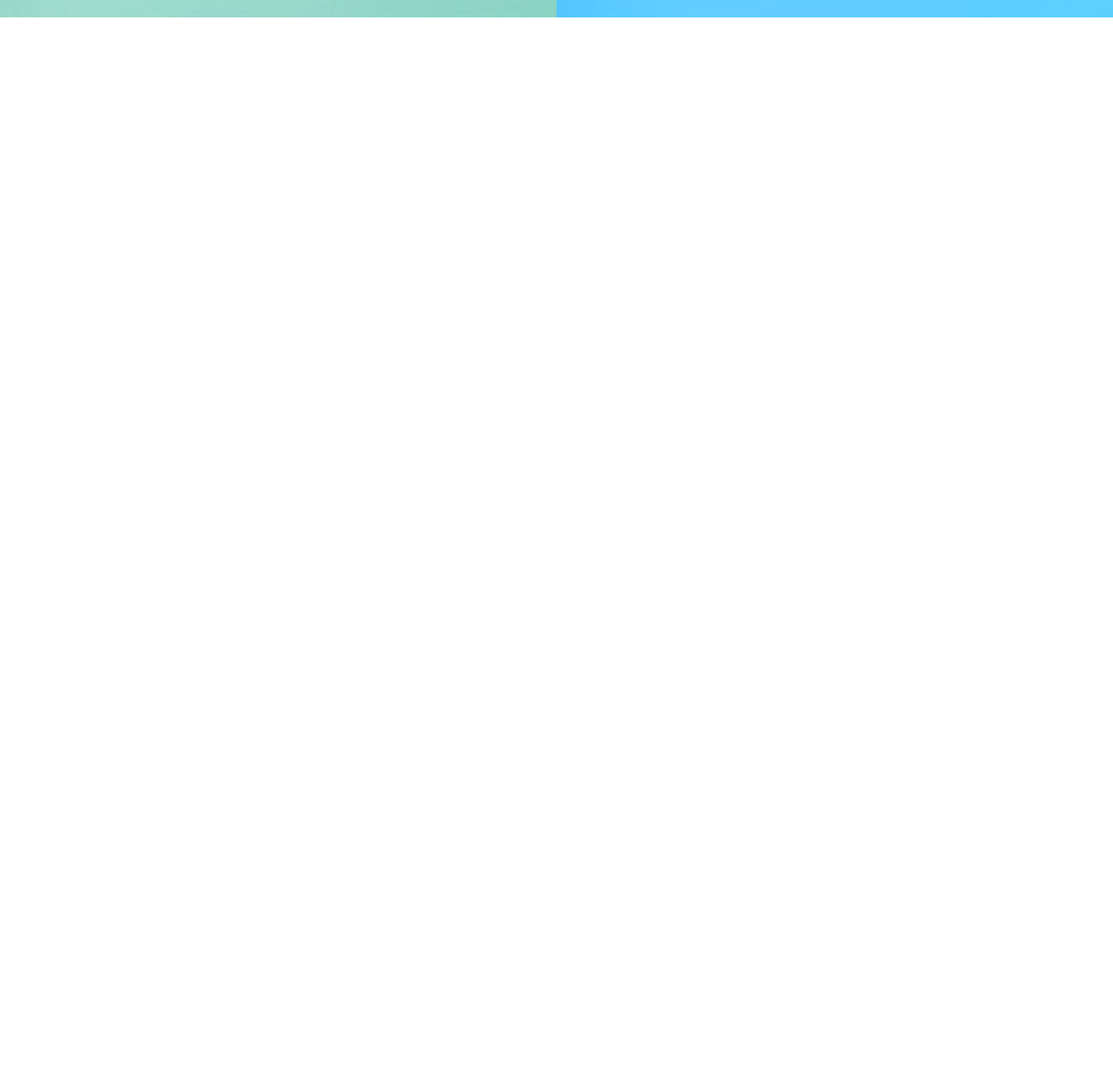
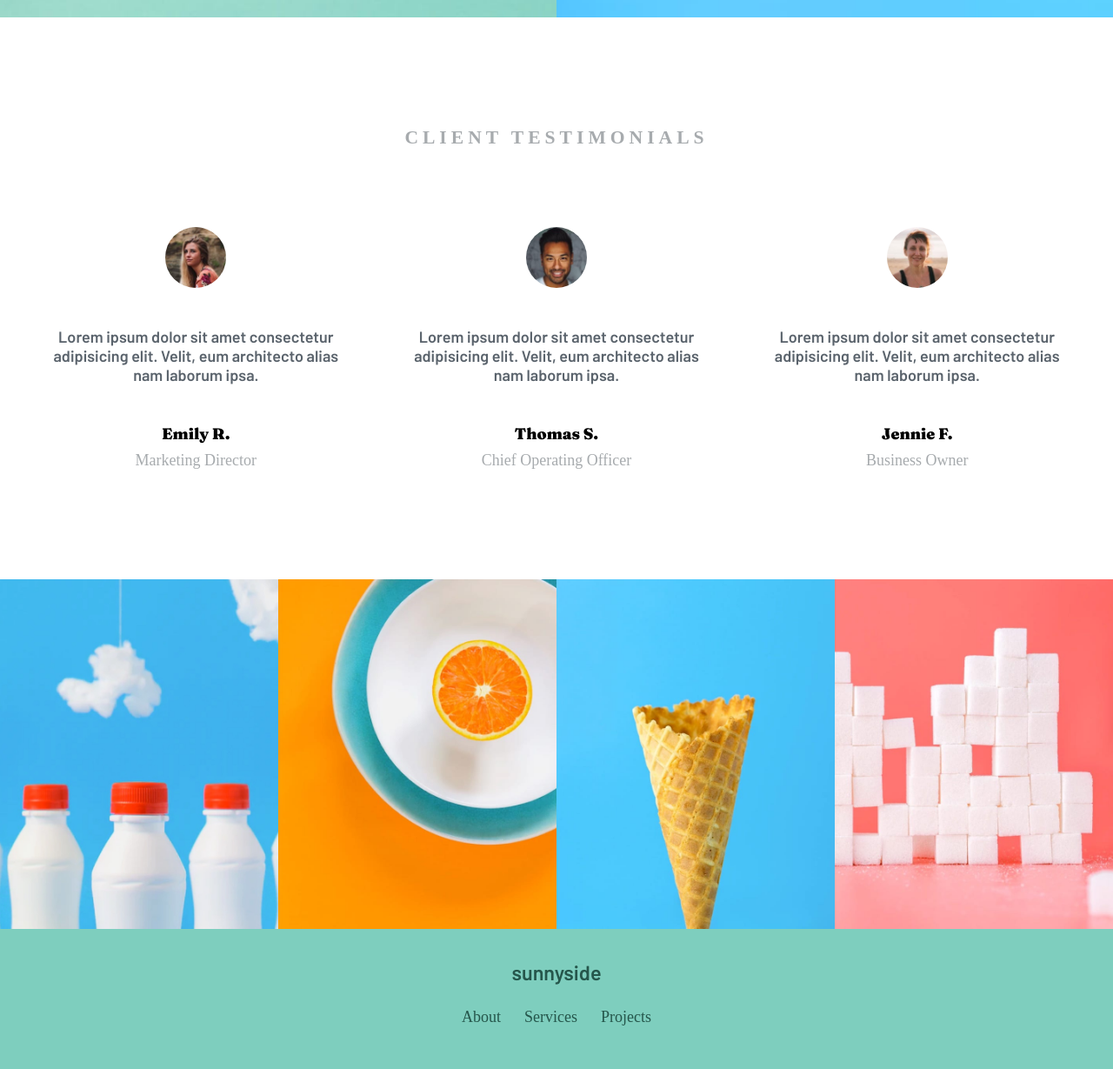
Before and after one commit to fcbvttn123/css-sunnyside-agency-landing-page, a plain HTML site: page index.html in a window 1280 px wide. Shown: the part 2537-3766 px from the top of the page at 87% size. Before the commit the page ends 2578 px from the top, so only its background shows below. Drawn offline with nearby package versions, Linux system fonts and the light colour scheme.

Commit message:
Project is almost finished. 2 errors left in the page

```diff
--- a/index.html
+++ b/index.html
@@ -7,6 +7,7 @@
     <link rel="stylesheet" href="reset.css">
     <link rel="stylesheet" href="styles.css">
     <link rel="stylesheet" href="https://fonts.googleapis.com/css2?family=Material+Symbols+Outlined:opsz,wght,FILL,GRAD@24,400,0,0" />
+    <script src="https://kit.fontawesome.com/32f723cad5.js" crossorigin="anonymous"></script>
     <script src="script.js" defer></script>
 </head>
 <body>
@@ -66,25 +67,61 @@
         </div>
         <!-- Testimonial Container -->
         <div class="testimonial-container">
-            <h1 class="testimonial-container__text"></h1>
+            <h1 class="testimonial-container__text">CLIENT TESTIMONIALS</h1>
             <div class="testimonial-container__items">
-                <div class="item item1"></div>
-                <div class="item item2"></div>
-                <div class="item item3"></div>
+                <div class="item item1">
+                    <img src="./images/image-emily.jpg" alt="" srcset="">
+                    <p class="review">Lorem ipsum dolor sit amet consectetur adipisicing elit. Velit, eum architecto alias nam laborum ipsa.</p>
+                    <p class="name">Emily R.</p>
+                    <p class="role">Marketing Director</p>
+                </div>
+                <div class="item item2">
+                    <img src="./images/image-thomas.jpg" alt="" srcset="">
+                    <p class="review">Lorem ipsum dolor sit amet consectetur adipisicing elit. Velit, eum architecto alias nam laborum ipsa.</p>
+                    <p class="name">Thomas S.</p>
+                    <p class="role">Chief Operating Officer</p>
+                </div>
+                <div class="item item3">
+                    <img src="./images/image-jennie.jpg" alt="" srcset="">
+                    <p class="review">Lorem ipsum dolor sit amet consectetur adipisicing elit. Velit, eum architecto alias nam laborum ipsa.</p>
+                    <p class="name">Jennie F.</p>
+                    <p class="role">Business Owner</p>
+                </div>
             </div>
         </div>
         <!-- 4 Picture Container -->
         <div class="four-pic-container">
-            <img class="milk" src="" alt="" srcset="">
-            <img class="orange" src="" alt="" srcset="">
-            <img class="cone" src="" alt="" srcset="">
-            <img class="sugar" src="" alt="" srcset="">
+            <picture class="milk">
+                <source media="(max-width:375px)" srcset="./images/mobile/image-gallery-milkbottles.jpg">
+                <img src="./images/desktop/image-gallery-milkbottles.jpg" alt="Flowers" style="width:auto;">
+            </picture>
+            <picture class="orange">
+                <source media="(max-width:375px)" srcset="./images/mobile/image-gallery-orange.jpg">
+                <img src="./images/desktop/image-gallery-orange.jpg" alt="Flowers" style="width:auto;">
+            </picture>
+            <picture class="cone">
+                <source media="(max-width:375px)" srcset="./images/mobile/image-gallery-cone.jpg">
+                <img src="./images/desktop/image-gallery-cone.jpg" alt="Flowers" style="width:auto;">
+            </picture>
+            <picture class="sugar">
+                <source media="(max-width:375px)" srcset="./images/mobile/image-gallery-sugar-cubes.jpg">
+                <img src="./images/desktop/image-gallery-sugarcubes.jpg" alt="Flowers" style="width:auto;">
+            </picture>
         </div>
         <!-- Footer -->
         <footer class="main-footer">
-            <h1 class="logo"></h1>
-            <ul class="links"></ul>
-            <div class="sm"></div>
+            <h1 class="logo">sunnyside</h1>
+            <ul class="links">
+                <li><a href="#">About</a></li>
+                <li><a href="#">Services</a></li>
+                <li><a href="#">Projects</a></li>
+            </ul>
+            <ul class="sm">
+                <li><a href="#"><i class="fa-brands fa-facebook" style="color: #25564b;"></i></a></li>
+                <li><a href="#"><i class="fa-brands fa-square-instagram" style="color: #25564b;"></i></a></li>
+                <li><a href="#"><i class="fa-brands fa-twitter" style="color: #25564b;"></i></a></li>
+                <li><a href="#"><i class="fa-brands fa-pinterest" style="color: #25564b;"></i></a></li>
+            </ul>
         </footer>
     </div>
 </body>
--- a/styles.css
+++ b/styles.css
@@ -3,9 +3,9 @@
 :root {
     --cl-Soft-red: hsl(7, 99%, 70%);
     --cl-Yellow: hsl(51, 100%, 49%);
-    --cl-Dark-desaturated-cyan: hsl(167, 40%, 24%);
+    --cl-Dark-desaturated-cyan: #25564b;
     --cl-Dark-blue: hsl(198, 62%, 26%);
-    --cl-Dark-moderate-cyan: hsl(168, 34%, 41%);
+    --cl-Dark-moderate-cyan: hsl(168, 45%, 65%);
     --cl-Very-dark-desaturated-blue: hsl(212, 27%, 19%);
     --cl-Very-dark-grayish-blue: hsl(213, 9%, 39%);
     --cl-Dark-grayish-blue: hsl(232, 10%, 55%);
@@ -375,6 +375,138 @@ body a {
 
 
 
+/* Testimonial Section */
+
+.testimonial-container {
+    display: flex;
+    flex-direction: column;
+    align-items: center;
+    justify-content: center;
+
+    padding: 7rem 1rem;
+    row-gap: 5rem;
+}
+
+.testimonial-container__text {
+    font-weight: var(--fw-bold900-fraunces);
+    font-size: 1.2rem;
+    letter-spacing: 5px;
+    color: var(--cl-Grayish-blue);
+    text-align: center;
+}
+
+.testimonial-container__items {
+    display: flex;
+    align-items: center;
+    justify-content: space-between;
+}
+
+.testimonial-container__items .item {
+    display: flex;
+    flex-direction: column;
+    align-items: center;
+    justify-content: space-between;
+}
+
+.testimonial-container__items .item img {
+    width: 70px;
+    border-radius: 50%;
+}
+
+.testimonial-container__items .item .review {
+    text-align: center;
+    color: var(--cl-Very-dark-grayish-blue);
+    font-family: var(--ff-barlow);
+    font-weight: var(--fw-semibold-barlow);
+
+    max-width: 80%;
+    margin: 2.5rem 0;
+}
+
+.testimonial-container__items .item .name {
+    font-family: var(--ff-fraunces);
+    font-weight: var(--fw-bold900-fraunces);
+    margin-bottom: .5rem;
+}
+
+.testimonial-container__items .item .role {
+    color: var(--cl-Grayish-blue);
+}
+
+@media (max-width: 670px) {
+    .testimonial-container {
+        padding: 3rem 1rem;
+    }
+    .testimonial-container__items {
+        justify-content: center;
+        flex-direction: column;
+        row-gap: 5rem;
+    }
+}
+
+
+
+
+/* 4 Picture Container  */
+
+.four-pic-container {
+    display: grid;
+    grid-template-columns: repeat(4, 1fr);
+}
+
+.four-pic-container img {
+    object-fit: cover;
+    width: 100%;
+    height: 100%;
+}
+
+@media (max-width: 375px) {
+    .four-pic-container {
+        grid-template-columns: repeat(2, 1fr);
+    }
+}
+
+
+
+
+/* Footer */
+
+footer {
+    display: flex;
+    flex-direction: column;
+    align-items: center;
+    justify-content: center;
+
+    padding: 2rem 0;
+    background-color: var(--cl-Dark-moderate-cyan);
+}
+
+footer .logo {
+    font-family: var(--ff-barlow);
+    font-weight: var(--fw-semibold-barlow);
+    color: var(--cl-Dark-desaturated-cyan);
+    font-size: 1.3rem;
+}
+
+footer :is(.links, .sm) {
+    display: flex;
+    align-items: center;
+    justify-content: space-between;
+    color: var(--cl-Dark-desaturated-cyan);
+    column-gap: 1.5rem;
+}
+
+footer .links {
+    margin: 1.5rem 0 3rem;
+}
+
+footer .sm {
+    column-gap: .5rem;
+}
+
+
+
+
 
 
 
```
